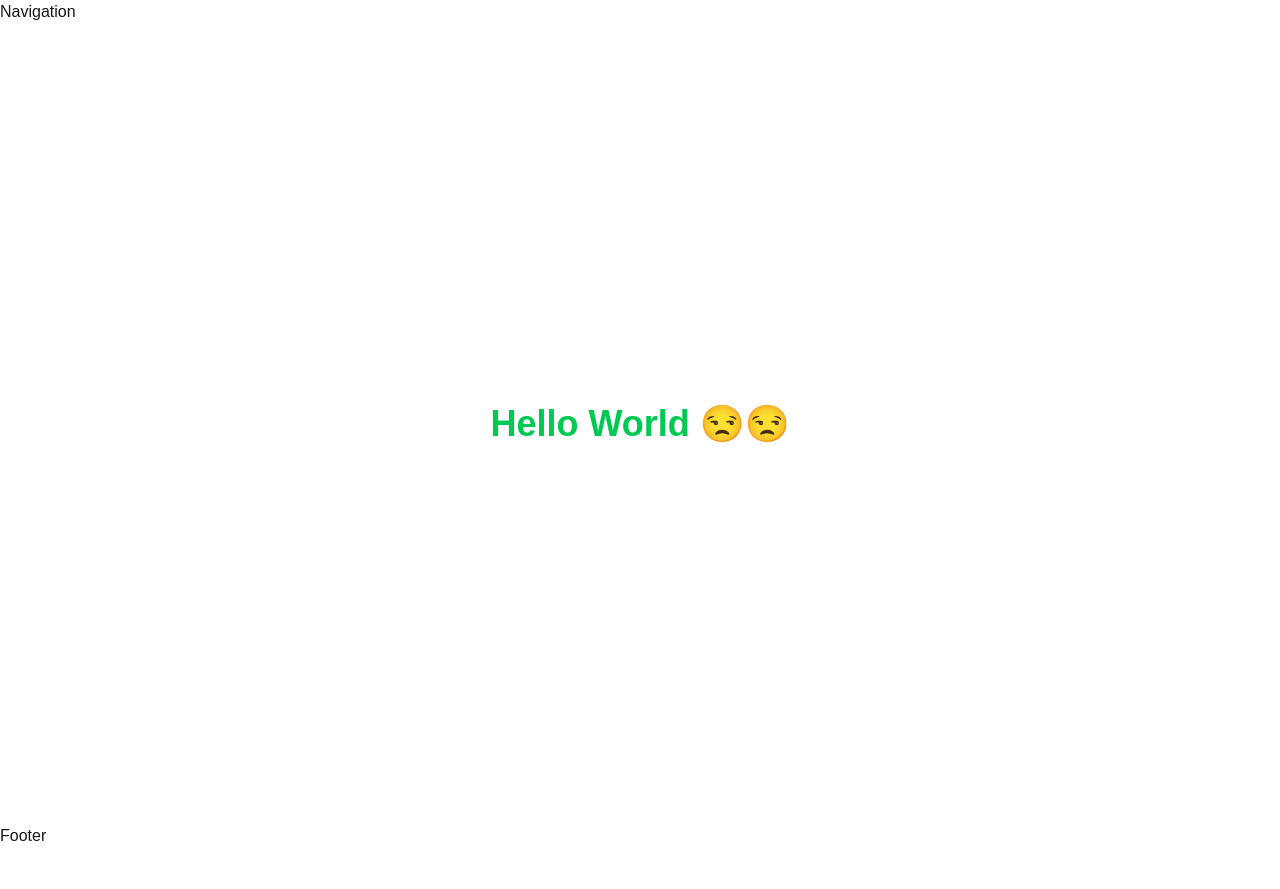
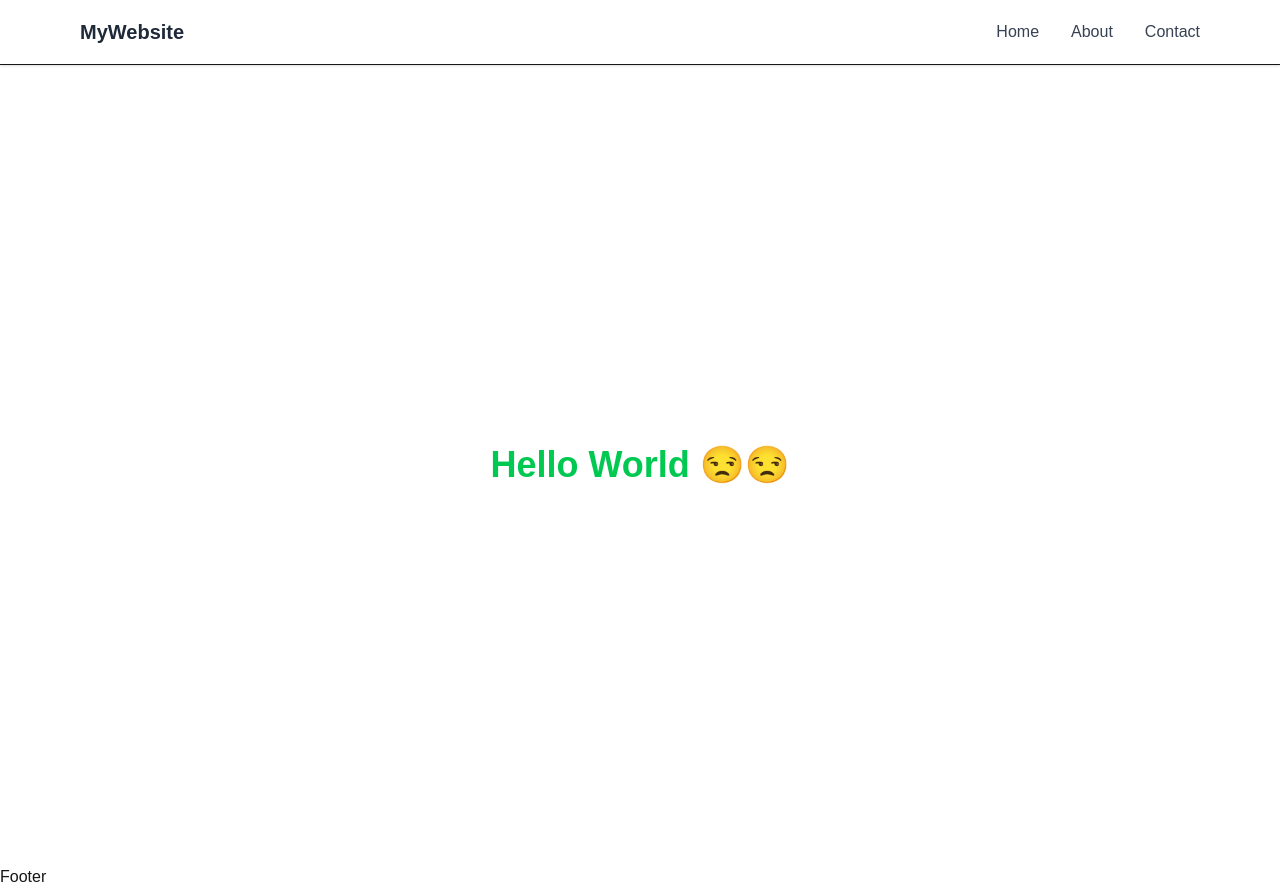
Before and after one commit to shivam108ku/NextjsLearning, a Next.js app: page / in a window 1280 px wide. Before the commit the page ends 848 px from the top, so only its background shows below. Built offline with nearby package versions, Linux system fonts and the light colour scheme.

Commit message:
end project

```diff
--- a/components/navigation.tsx
+++ b/components/navigation.tsx
@@ -1,9 +1,50 @@
-import React from 'react'
+import Link from "next/link";
 
 const Navigation = () => {
   return (
-    <div>Navigation</div>
-  )
-}
+    <nav className="bg-white shadow-sm border-b">
+      <div className="max-w-6xl mx-auto px-4">
+        <div className="flex justify-between items-center h-16">
+          <div className="flex-shrink-0">
+            <Link href="/" className="text-xl font-bold text-gray-800">
+              MyWebsite
+            </Link>
+          </div>
 
-export default Navigation
+          <div className="hidden md:block">
+            <div className="ml-10 flex items-baseline space-x-8">
+              <Link
+                href="/"
+                className="text-gray-700 hover:text-gray-900 font-medium"
+              >
+                Home
+              </Link>
+
+              <Link
+                href="/about"
+                className="text-gray-700 hover:text-gray-900 font-medium"
+              >
+                About
+              </Link>
+
+              <Link
+                href="/contact"
+                className="text-gray-700 hover:text-gray-900 font-medium"
+              >
+                Contact
+              </Link>
+            </div>
+          </div>
+
+          <div className="md:hidden">
+            <button className="text-gray-600">
+
+            </button>
+          </div>
+        </div>
+      </div>
+    </nav>
+  );
+};
+
+export default Navigation;
```
